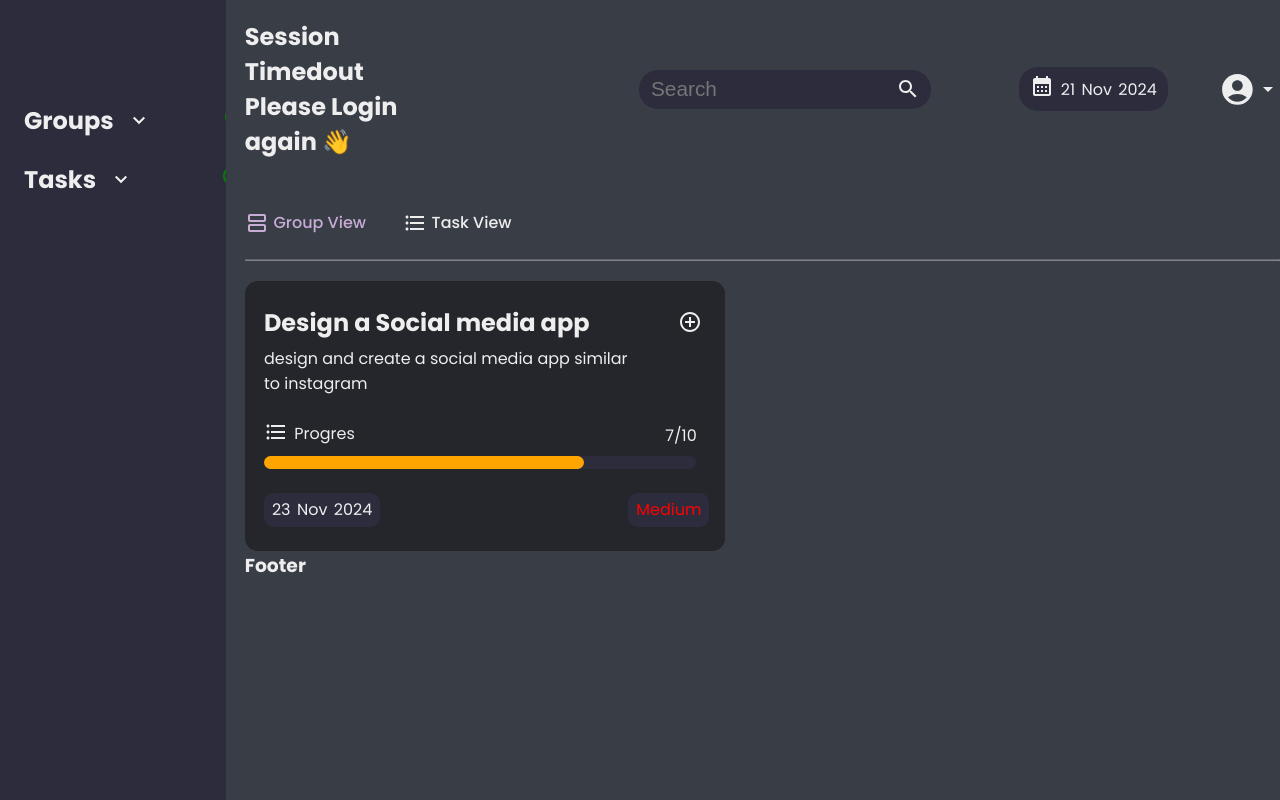
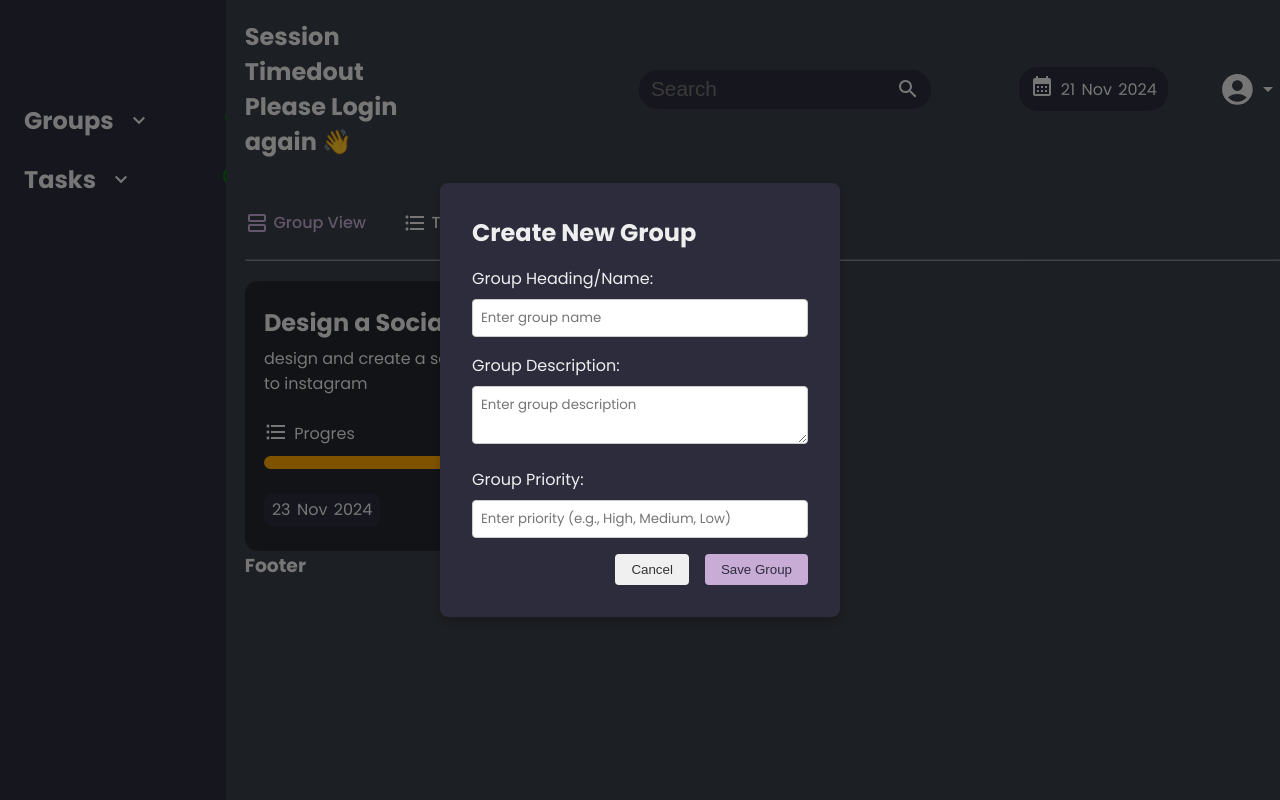
Before and after one commit to Gopisam1126/ToDo, a React (Vite) app in the folder FRONTEND/: page /home/1 in a window 1280 px wide. Built offline with nearby package versions, Linux system fonts and the light colour scheme; no server answers.

Commit message:
setup modal for creating new group

```diff
--- /dev/null
+++ b/FRONTEND/src/assets/compStyles/groupModal.css
@@ -0,0 +1,104 @@
+:root {
+
+    /* color pallet - 1 */
+
+    --primary-c: #17153B;
+    --primary-c2: #2E236C;
+    --sec-low-c: #433D8B;
+    --secondary-c: #C8ACD6;
+
+    /* color pallet - 2 */
+
+    --cp2-primary: #222831;
+    --cp2-primary2: #393E46;
+    --cp2-secondary: #00ADB5;
+    --cp2-t: #EEEEEE;
+
+    /* sub colors */
+
+    --items-c-col: #24262C;
+    --sub-col-1: #2C2C3D;
+    --green-c: #008000;
+    --orange-c: #FFA500;
+    --red-c: #FF0000;
+
+    /* font families */
+
+    --font-fam-p: "Poppins", serif;
+    --font-fam-sec: "Raleway", sans-serif;
+    --font-fam-Itim: "Itim", serif;
+
+    /* font sizes */
+
+    --font-s-h1: 3.5rem;
+    --font-s-h2: 3rem;
+    --font-s-p: 2rem;
+    --font-s-desc: 1.7rem;
+    --font-s-span: 1.3rem;
+    --font-s-sm: 0.8rem;
+
+}
+
+.modal-overlay {
+    position: fixed;
+    top: 0;
+    left: 0;
+    width: 100%;
+    height: 100%;
+    background: rgba(0, 0, 0, 0.5);
+    display: flex;
+    justify-content: center;
+    align-items: center;
+    z-index: 1000;
+}
+
+.modal-container {
+    background: var(--sub-col-1);
+    padding: 2rem;
+    border-radius: 0.5rem;
+    max-width: 25rem;
+    width: 100%;
+    box-shadow: 0 4px 0.5rem rgba(0, 0, 0, 0.2);
+}
+
+.modal-container h2 {
+    margin-bottom: 1rem;
+}
+
+.modal-container label {
+    display: block;
+    margin-bottom: 1rem;
+}
+
+.modal-container input,
+.modal-container textarea {
+    width: 100%;
+    padding: 0.5rem;
+    margin-top: 0.5rem;
+    border: 1px solid #ccc;
+    border-radius: 0.25rem;
+    font-family: var(--font-fam-p);
+}
+
+.modal-actions {
+    display: flex;
+    justify-content: flex-end;
+    gap: 1rem;
+}
+
+.modal-actions button {
+    padding: 0.5rem 1rem;
+    border: none;
+    border-radius: 0.25rem;
+    cursor: pointer;
+}
+
+.modal-actions button:first-child {
+    background: #f0f0f0;
+    color: #333;
+}
+
+.modal-actions button:last-child {
+    background: var(--secondary-c);
+    color: var(--sub-col-1);
+}
--- /dev/null
+++ b/FRONTEND/src/assets/components/groupModal.jsx
@@ -0,0 +1,113 @@
+/* eslint-disable react/prop-types */
+import { useEffect, useState } from "react";
+import "../compStyles/groupModal.css";
+import axios from "axios";
+
+function GroupModal({ isOpen, onClose }) {
+    const [formData, setFormData] = useState({
+        group_head: "",
+        group_desc: "",
+        group_priority: "",
+    });
+    const [message, setMessage] = useState("");
+    const [isError, setIsError] = useState(false)
+
+    useEffect(() => {
+        if (!isOpen) {
+            setFormData({ group_head: "", group_desc: "", group_priority: "" });
+            setMessage("");
+            setIsError(false);
+        }
+    }, [isOpen]);
+
+    const handleChange = (e) => {
+        const { name, value } = e.target;
+        setFormData((prev) => ({
+            ...prev,
+            [name]: value,
+        }));
+    };
+
+    async function handleSubmit(e) {
+        e.preventDefault();
+        const token = localStorage.getItem("token");
+
+        const modalData = new FormData();
+        Object.keys(formData).forEach((key) => {
+            modalData.append(key, formData[key])
+        });
+
+        try {
+            const modalRes = await axios.post("http://localhost:3000/newgroup", modalData, {
+                headers: {
+                    Authorization: `Bearer ${token}`,
+                    "Content-Type": 'application/json'
+                }
+            });
+            setMessage(modalRes.data.message)
+            setIsError(false)
+        } catch (error) {
+            console.log(error);
+            setIsError(true);
+            setMessage("Error creating Group😑")
+        }
+
+    };
+
+    if (!isOpen) return null;
+
+    return (
+        <div className="modal-overlay">
+            <div className="modal-container">
+                <h2>Create New Group</h2>
+                <form onSubmit={handleSubmit}>
+                    <label>
+                        Group Heading/Name:
+                        <input
+                            type="text"
+                            name="group_head"
+                            value={formData.group_head}
+                            onChange={handleChange}
+                            placeholder="Enter group name"
+                            required
+                            autoComplete="off"
+                        />
+                    </label>
+                    <label>
+                        Group Description:
+                        <textarea
+                            name="group_desc"
+                            value={formData.group_desc}
+                            onChange={handleChange}
+                            placeholder="Enter group description"
+                            required
+                        />
+                    </label>
+                    <label>
+                        Group Priority:
+                        <input
+                            type="text"
+                            name="group_priority"
+                            value={formData.group_priority}
+                            onChange={handleChange}
+                            placeholder="Enter priority (e.g., High, Medium, Low)"
+                            required
+                            autoComplete="off"
+                        />
+                    </label>
+                    <p className="message" style={{color: isError ? "orange" : "green"}}>
+                        {message}
+                    </p>
+                    <div className="modal-actions">
+                        <button type="button" onClick={onClose}>
+                            Cancel
+                        </button>
+                        <button type="submit">Save Group</button>
+                    </div>
+                </form>
+            </div>
+        </div>
+    );
+}
+
+export default GroupModal;
--- a/FRONTEND/src/assets/components/sidepanel.jsx
+++ b/FRONTEND/src/assets/components/sidepanel.jsx
@@ -5,6 +5,7 @@ import ExpandMoreIcon from '@mui/icons-material/ExpandMore';
 import ExpandLessIcon from '@mui/icons-material/ExpandLess';
 import AddCircleOutlineIcon from '@mui/icons-material/AddCircleOutline';
 import MenuIcon from '@mui/icons-material/Menu';
+import GroupModal from "./groupModal";
 import { useState } from "react";
 function Sidepanel() {
 
@@ -12,6 +13,7 @@ function Sidepanel() {
     const [isExpandedt, setIsExpandedt] = useState(false);
     const [isActiveTask, setIsActiveTask] = useState(true);
     const [isOpen, setIsOpen] = useState(true);
+    const [isModalOpen, setIsModalOpen] = useState(true);
 
 
     function expandMore() {
@@ -26,9 +28,13 @@ function Sidepanel() {
         setIsOpen(!isOpen);
     }
 
-    // function setTaskStatus() {
-    //     setIsActiveTask(!isActiveTask);
-    // }
+    function openModal() {
+        setIsModalOpen(true);
+    }
+
+    function closeModal() {
+        setIsModalOpen(false);
+    }
 
     return <>
         <section className={`sp-main-sec ${isOpen ? "open" : "close"}`}>
@@ -55,7 +61,7 @@ function Sidepanel() {
                                 isExpandedg ? <ExpandLessIcon/> : <ExpandMoreIcon/>
                             }
                         </div>
-                        <div className="add-new-group-c">
+                        <div className="add-new-group-c" onClick={openModal}>
                             <AddCircleOutlineIcon style={{
                                 position: "relative",
                                 left: "4.5rem",
@@ -128,6 +134,10 @@ function Sidepanel() {
                     }
                 </div>
             </div>
+            <GroupModal
+                isOpen={isModalOpen}
+                onClose={closeModal}
+            />
         </section>
     </>
 }
```
Also changed, not shown: 1 other file (tests, documents, lock files or other folders).
